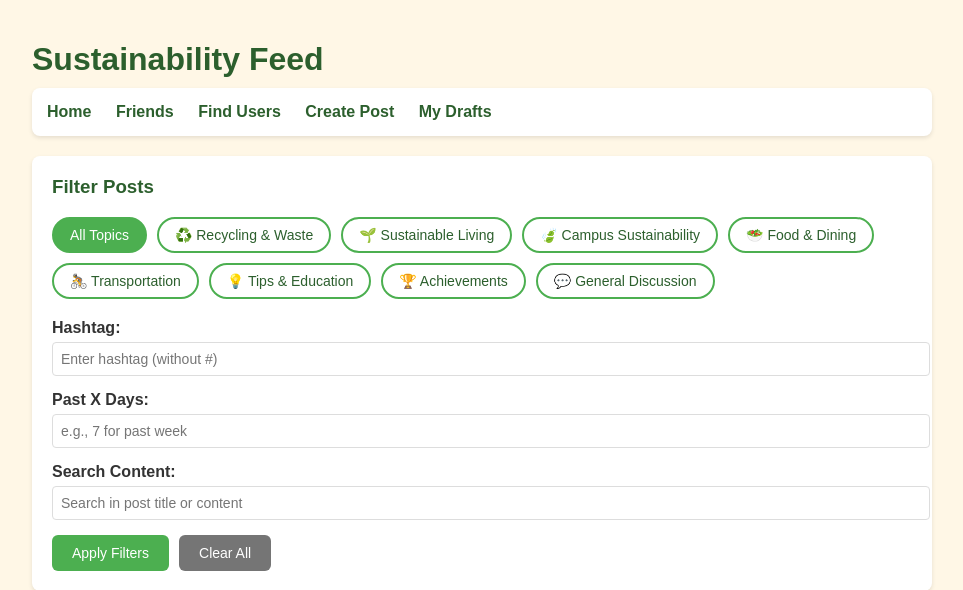
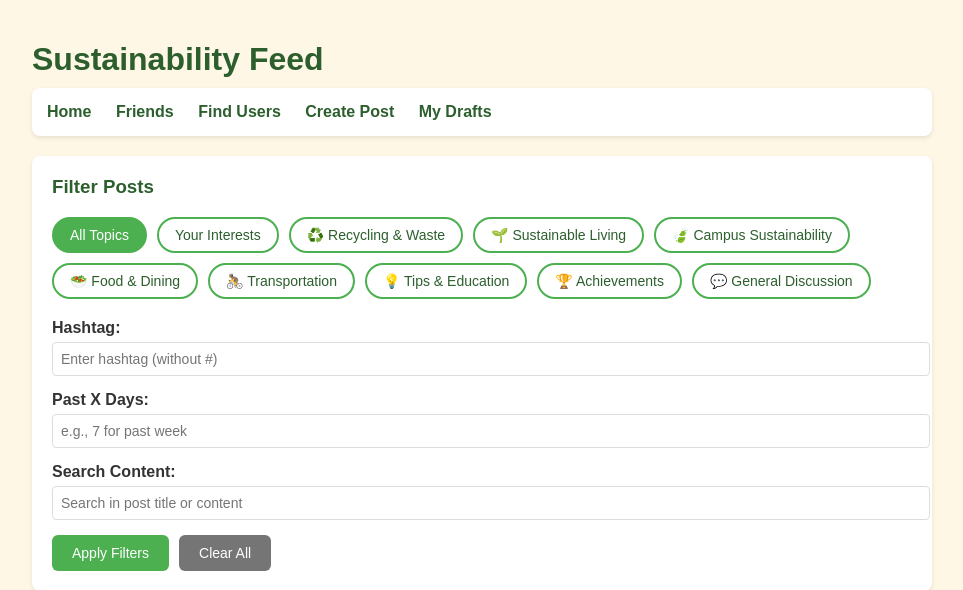
Before and after one commit to zoh-f/EcoBuddy, a Django app: page /feed/ in a window 1280 px wide. Shown: the top 590 px of the page, without its empty margins (158-1121 px from the left). Run offline with Django 5.2, Linux system fonts and the light colour scheme; a user stored in the database is signed in; tables that the repository leaves empty hold one stand-in row (values such as "Sample post").

Commit message:
Added "your interests" page to feed

```diff
--- a/user_dashboard/templates/user_dashboard/feed.html
+++ b/user_dashboard/templates/user_dashboard/feed.html
@@ -240,12 +240,30 @@
         <div class="filters">
             <h3>Filter Posts</h3>
 
-            <div class="topic-filters">
-                <a href="{% url 'public_feed' %}?topic=all" class="topic-btn {% if current_topic == 'all' %}active{% endif %}">All Topics</a>
-                {% for topic_value, topic_display in topic_choices %}
-                <a href="{% url 'public_feed' %}?topic={{ topic_value }}" class="topic-btn {% if current_topic == topic_value %}active{% endif %}">{{ topic_display }}</a>
-                {% endfor %}
-            </div>
+        <div class="topic-filters">
+
+
+            <!-- All Topics button -->
+            <a href="{% url 'public_feed' %}?topic=all" class="topic-btn {% if active_topic_button == 'all' %}active{% endif %}">
+                All Topics
+            </a>
+
+            <!-- Preferred Topics button (only show if user has preferred topics) -->
+            {% if preferred_topics %}
+            <a href="{% url 'public_feed' %}?topic=preferred"
+            class="topic-btn {% if active_topic_button == 'preferred' %}active{% endif %}">
+                Your Interests
+            </a>
+            {% endif %}
+
+            <!-- Individual topic buttons -->
+            {% for topic_value, topic_display in topic_choices %}
+            <a href="{% url 'public_feed' %}?topic={{ topic_value }}" class="topic-btn {% if active_topic_button == topic_value %}active{% endif %}">
+                {{ topic_display }}
+            </a>
+            {% endfor %}
+        </div>
+
 
             <form method="get" action="{% url 'public_feed' %}">
                 <div class="filter-group">
--- a/user_dashboard/views.py
+++ b/user_dashboard/views.py
@@ -535,34 +535,51 @@ def suspended_users_list(request):
 def public_feed(request):
     """
     Show PUBLIC posts + friends' PRIVATE posts
-    Filter by: topic, hashtag, date, text search
+    Defaults to filtering by user's preferred topics unless ?mode=all
     """
+
     from django.db.models import Q
     from datetime import timedelta
+
+    # Get mode: preferred (default) or all
+    mode = request.GET.get("mode", "preferred")
 
     # Get friend IDs
     friend_ids = Friendship.get_friends(request.user).values_list('id', flat=True)
 
-    # Base query: not draft, not removed
+    # Base query
     base = Q(is_draft=False, is_removed=False)
-
-    # Visibility: PUBLIC or (PRIVATE and from friend)
     visibility = Q(privacy=Post.PUBLIC) | Q(privacy=Post.PRIVATE, user_id__in=friend_ids)
 
     posts = Post.objects.filter(base & visibility)
 
-    # FILTERS
-    # 1. Topic
+    # --- Load preferred topics ---
+    profile = request.user.profile
+    preferred_topics = profile.preferred_topics.split(",") if profile.preferred_topics else []
+
+    # --- Topic Filter ---
     topic = request.GET.get('topic')
-    if topic and topic != 'all':
+
+    if topic == 'preferred' and preferred_topics:
+        # User wants preferred topics
+        posts = posts.filter(topic__in=preferred_topics)
+        active_topic_button = 'preferred'
+    elif topic == 'all' or not topic:
+        # Show all topics
+        active_topic_button = 'all'
+        # no filtering needed
+    else:
+        # Specific topic selected
         posts = posts.filter(topic=topic)
+        active_topic_button = topic
 
-    # 2. Hashtag
+
+    # --- Hashtag Filter ---
     hashtag = request.GET.get('hashtag', '').strip().lower().lstrip('#')
     if hashtag:
         posts = posts.filter(hashtags__icontains=hashtag)
 
-    # 3. Temporal (past X days)
+    # --- Time Filter ---
     days = request.GET.get('days')
     if days:
         try:
@@ -571,19 +588,22 @@ def public_feed(request):
         except ValueError:
             pass
 
-    # 4. Text search
+    # --- Search Filter ---
     search = request.GET.get('search', '').strip()
     if search:
-        posts = posts.filter(Q(content__icontains=search) | Q(title__icontains=search))
+        posts = posts.filter(
+            Q(content__icontains=search) |
+            Q(title__icontains=search)
+        )
 
-    # Optimize queries
+    # Optimize DB queries
     posts = posts.select_related('user', 'user__profile').order_by('-created_at')
 
     # Add display names
     for post in posts:
         try:
-            userinfo = UserInfo.objects.get(username=post.user.username)
-            post.author_display_name = userinfo.display_name or post.user.username
+            ui = UserInfo.objects.get(username=post.user.username)
+            post.author_display_name = ui.display_name or post.user.username
         except UserInfo.DoesNotExist:
             post.author_display_name = post.user.username
 
@@ -591,12 +611,16 @@ def public_feed(request):
         'posts': posts,
         'topic_choices': Post.TOPIC_CHOICES,
         'current_topic': topic or 'all',
+        'preferred_topics': preferred_topics,
+        'active_topic_button': active_topic_button,
+        'mode': mode,  # ← NEW
         'current_hashtag': hashtag,
         'current_days': days,
         'current_search': search,
     }
 
     return render(request, 'user_dashboard/feed.html', context)
+
 
 
 # ============= FRIEND SYSTEM =============
```
